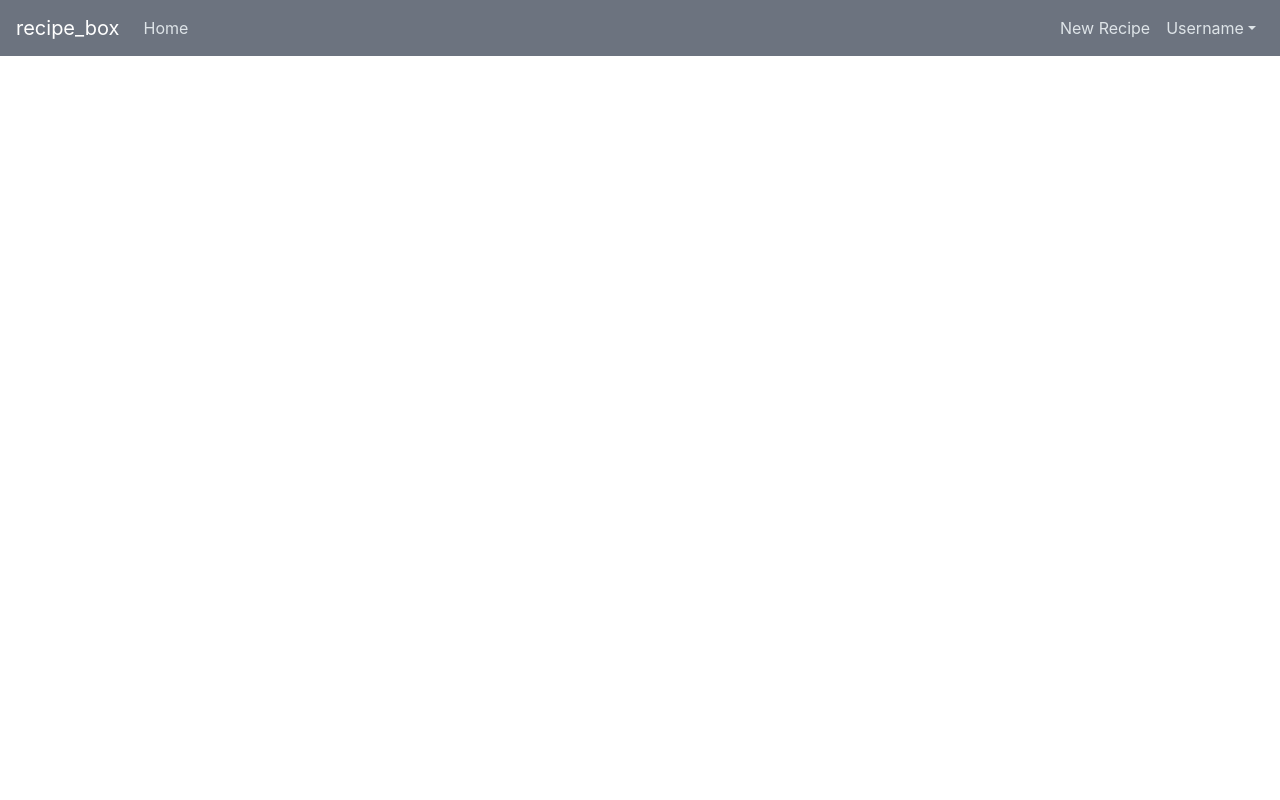
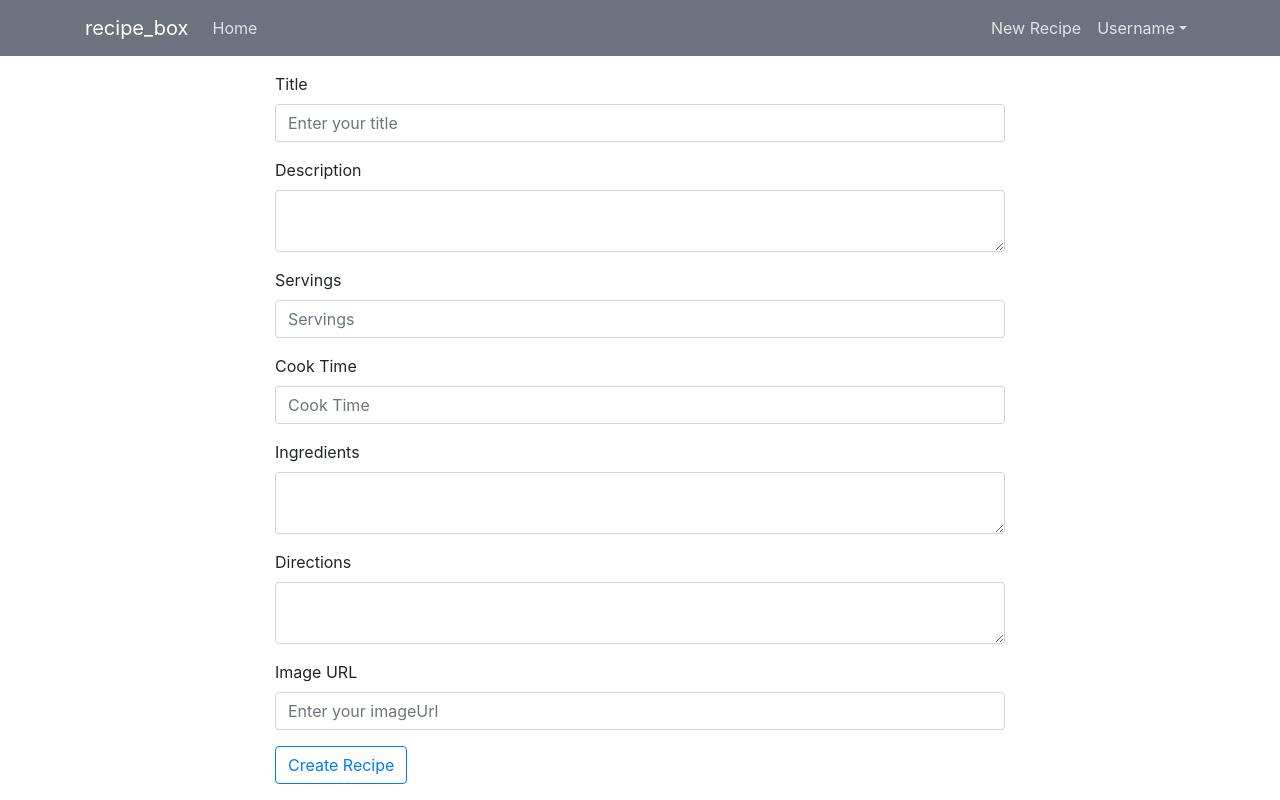
Before and after one commit to Hall-Erik/recipebox-django-ng, an Angular app: page /recipes/create in a window 1280 px wide. Before the commit this address led to /. Built offline with nearby package versions, Linux system fonts and the light colour scheme.

Commit message:
progress on detail and create routes

```diff
--- a/src/app/app-routing.module.ts
+++ b/src/app/app-routing.module.ts
@@ -2,11 +2,13 @@ import { NgModule } from '@angular/core';
 import { Routes, RouterModule } from '@angular/router';
 import { RecipeCreateComponent } from './recipes/recipe-create/recipe-create.component';
 import { RecipeListComponent } from './recipes/recipe-list/recipe-list.component';
+import { RecipeDetailComponent } from './recipes/recipe-detail/recipe-detail.component';
 
 const routes: Routes = [
   {path: "", pathMatch: "full", redirectTo: "index"},
   {path: "index", component: RecipeListComponent},
-  {path: "recipe-create", component: RecipeCreateComponent}
+  {path: "recipes/create", component: RecipeCreateComponent},
+  {path: "recipe/:id", component: RecipeDetailComponent}
 ];
 
 @NgModule({
--- a/src/app/app.component.html
+++ b/src/app/app.component.html
@@ -1,2 +1,6 @@
-<app-header></app-header>
-<router-outlet></router-outlet>
+<header>
+  <app-header></app-header>
+</header>
+<main role="main" class="container-fluid mt-3">
+  <router-outlet></router-outlet>
+</main>
--- a/src/app/app.module.ts
+++ b/src/app/app.module.ts
@@ -7,13 +7,15 @@ import { AppComponent } from './app.component';
 import { RecipeListComponent } from './recipes/recipe-list/recipe-list.component';
 import { RecipeCreateComponent } from './recipes/recipe-create/recipe-create.component';
 import { HeaderComponent } from './header/header.component';
+import { RecipeDetailComponent } from './recipes/recipe-detail/recipe-detail.component';
 
 @NgModule({
   declarations: [
     AppComponent,
     RecipeListComponent,
     RecipeCreateComponent,
-    HeaderComponent
+    HeaderComponent,
+    RecipeDetailComponent
   ],
   imports: [
     BrowserModule,
--- a/src/app/header/header.component.html
+++ b/src/app/header/header.component.html
@@ -1,4 +1,5 @@
-<nav class="navbar navbar-expand-md bg-gray navbar-dark fixed-top">
+<nav class="navbar navbar-expand-md bg-gray navbar-dark">
+  <div class="container">
     <a class="navbar-brand" routerLink="/index">recipe_box</a>
     <button class="navbar-toggler" type="button" data-toggle="collapse" data-target="#navbarCollapse" aria-controls="navbarCollapse"
       aria-expanded="false" aria-label="Toggle navigation">
@@ -12,7 +13,7 @@
       </ul>
       <ul class="navbar-nav ml-auto">
         <li class="nav-item">
-        <a class="nav-link" routerLink="/recipe-create">New Recipe</a>
+          <a class="nav-link" routerLink="/recipes/create">New Recipe</a>
         </li>
         <li class="dropdown show">
             <a class="nav-item nav-link dropdown-toggle"
@@ -28,4 +29,5 @@
         </li>
       </ul>
     </div>
+  </div>
 </nav>
--- a/src/app/recipes/recipe-create/recipe-create.component.html
+++ b/src/app/recipes/recipe-create/recipe-create.component.html
@@ -1,33 +1,57 @@
-<div class="container" style="margin-top: 70px;">
+<div class="container mb-3">
   <div class="row">
     <div class="col-sm-8 offset-sm-2">
-      <div>
-        <form>
-          <div class="form-group">
-            <label for="id">ID</label>
-            <input [(ngModel)]="recipe.id" type="text" name="id"
-            class="form-control" id="id" aria-describedby="idHelp"
-            placeholder="Enter ID">
-            <small id="idHelp" class="form-text text-muted">Enter your contact’s ID</small>
+      <form>
+        <div class="form-group">
+          <label for="title">Title</label>
+          <input [(ngModel)]="recipe.title" type="text" name="title"
+          class="form-control" id="title" aria-describedby="nameHelp"
+          placeholder="Enter your title">
+        </div>
 
-            <label for="name">Contact Name</label>
-            <input [(ngModel)]="recipe.name" type="text" name="name" class="form-control" id="name" aria-describedby="nameHelp" placeholder="Enter your name">
-            <small id="nameHelp" class="form-text text-muted">Enter your contact’s name</small>
+        <div class="form-group">
+          <label for="description">Description</label>
+          <textarea [(ngModel)]="recipe.description" name="description"
+          class="form-control" id="description" aria-describedby="descHelp">
+          </textarea>
+        </div>
 
-            <label for="email">Contact Email</label>
-            <input [(ngModel)]="recipe.email" type="text" name="email" class="form-control" id="email" aria-describedby="emailHelp"
-              placeholder="Enter your email">
-            <small id="nameHelp" class="form-text text-muted">Enter your contact’s email</small>
+        <div class="form-group">
+          <label for="servings">Servings</label>
+          <input [(ngModel)]="recipe.servings" type="number" name="servings"
+          class="form-control" id="servings" aria-describedby="servingsHelp"
+          placeholder="Servings">
+        </div>
 
-            <label for="description">Contact Description</label>
-            <textarea [(ngModel)]="recipe.description" name="description" class="form-control" id="description" aria-describedby="descHelp">
-                      </textarea>
-            <small id="descHelp" class="form-text text-muted">Enter your contact’s description</small>
+        <div class="form-group">
+          <label for="cookTime">Cook Time</label>
+          <input [(ngModel)]="recipe.cookTime" type="number" name="cookTime"
+          class="form-control" id="cookTime" aria-describedby="cookTimeHelp"
+          placeholder="Cook Time">
+        </div>
 
-          </div>
+        <div class="form-group">
+          <label for="ingredients">Ingredients</label>
+          <textarea [(ngModel)]="recipe.ingredients" name="ingredients"
+          class="form-control" id="ingredients" aria-describedby="descHelp">
+          </textarea>
+        </div>
+
+        <div class="form-group">
+          <label for="directions">Directions</label>
+          <textarea [(ngModel)]="recipe.directions" name="directions"
+          class="form-control" id="directions" aria-describedby="descHelp">
+          </textarea>
+        </div>
+
+        <div class="form-group">
+          <label for="imageUrl">Image URL</label>
+          <input [(ngModel)]="recipe.imageUrl" type="text" name="imageUrl"
+          class="form-control" id="imageUrl" aria-describedby="nameHelp"
+          placeholder="Enter your imageUrl">
+        </div>
         </form>
-        <button class="btn btn-primary" (click)="createRecipe()">Create contact</button>
-      </div>
+        <button class="btn btn-outline-primary" (click)="createRecipe()">Create Recipe</button>
     </div>
   </div>
 </div>
--- a/src/app/recipes/recipe-create/recipe-create.component.ts
+++ b/src/app/recipes/recipe-create/recipe-create.component.ts
@@ -27,15 +27,14 @@ export class RecipeCreateComponent implements OnInit {
       ingredients: "",
       directions: "",
       imageUrl: "",
-      datePosted: "",
-      userId: null
+      datePosted: "1/1/19",
+      userId: 1
     };
   }
 
   createRecipe() {
     console.log(this.recipe);
-    this.recipeService.createRecipt(this.recipe);
+    this.recipeService.createRecipe(this.recipe);
     this.initRecipe();
   }
-
 }
--- /dev/null
+++ b/src/app/recipes/recipe-detail/recipe-detail.component.html
@@ -0,0 +1,13 @@
+<div class="container" style="margin-top: 70px;">
+  <div class="card text-center" *ngIf="recipe">
+      <div class="card-header">
+        # {{recipe.id}}
+      </div>
+      <div class="card-block">
+        <h4 class="card-title">{{recipe.title}}</h4>
+        <p class="card-text">
+          {{recipe.description}}
+        </p>
+      </div>
+    </div>
+</div>
--- /dev/null
+++ b/src/app/recipes/recipe-detail/recipe-detail.component.ts
@@ -0,0 +1,22 @@
+import { Component, OnInit } from '@angular/core';
+import { ActivatedRoute } from '@angular/router';
+import { Recipe } from '../../models/recipe';
+import { RecipeService } from '../../services/recipe.service';
+
+@Component({
+  selector: 'app-recipe-detail',
+  templateUrl: './recipe-detail.component.html',
+  styleUrls: ['./recipe-detail.component.css']
+})
+export class RecipeDetailComponent implements OnInit {
+  public recipe: Recipe;
+
+  constructor(private recipeService: RecipeService,
+              private route: ActivatedRoute) { }
+
+  ngOnInit() {
+    const recipeId = this.route.snapshot.paramMap.get('id');
+    this.recipeService.getRecipe(+recipeId).subscribe(
+      recipe => this.recipe = recipe);
+  }
+}
--- a/src/app/recipes/recipe-list/recipe-list.component.html
+++ b/src/app/recipes/recipe-list/recipe-list.component.html
@@ -1,35 +1,16 @@
-<div class="container" style="margin-top: 70px;">
-  <table class="table table-hover">
-    <thead>
-      <tr>
-        <th>#</th>
-        <th>Name</th>
-        <th>Email</th>
-        <th>Actions</th>
-      </tr>
-    </thead>
-    <tbody>
-      <tr *ngFor="let recipe of recipes">
-
-        <td>{{ recipe.id }}</td>
-        <td> {{ recipe.name }}</td>
-        <td> {{ recipe.email }}</td>
-        <td>
-          <button class="btn btn-primary" (click)="selectRecipe(recipe)"> Show details</button>
-        </td>
-      </tr>
-    </tbody>
-  </table>
-  <div class="card text-center" *ngIf="selectedRecipe">
-      <div class="card-header">
-        # {{selectedRecipe.id}}
+<div class="row">
+  <div class="col-xs-12 col-sm-6 col-md-3 mb-1" *ngFor="let recipe of recipes">
+    <div class="card h-100" routerLink="/recipe/{{recipe.id}}">
+      <div class="card-img-top home-recipe-pic-div">
+        <img class="home-recipe-pic" src="{{ recipe.imageUrl }}" />
       </div>
-      <div class="card-block">
-        <h4 class="card-title">{{selectedRecipe.name}}</h4>
-        <p class="card-text">
-          {{selectedRecipe.description}}
-        </p>
+      <div class="card-body">
+        <h4 class="card-title"><a>{{recipe.title}}</a></h4>
+        <small class="card-text text-muted">
+          Author: <a>{{recipe.userId}}</a>
+        </small>
+        <p class="card-text">{{ recipe.description }}</p>
       </div>
-
     </div>
+  </div>
 </div>
--- a/src/app/recipes/recipe-list/recipe-list.component.ts
+++ b/src/app/recipes/recipe-list/recipe-list.component.ts
@@ -13,11 +13,7 @@ export class RecipeListComponent implements OnInit {
   constructor(public recipeService: RecipeService) { }
 
   ngOnInit() {
-    this.recipes = this.recipeService.getRecipes();
+    this.recipeService.getRecipes().subscribe(
+      recipes => this.recipes = recipes);
   }
-
-  public selectRecipe(recipe) {
-    this.selectedRecipe = recipe;
-  }
-
 }
--- a/src/app/services/recipe.service.ts
+++ b/src/app/services/recipe.service.ts
@@ -1,5 +1,6 @@
 import { Injectable } from '@angular/core';
 import { Recipe } from '../models/recipe';
+import { Observable, of } from 'rxjs';
 
 @Injectable({
   providedIn: 'root'
@@ -15,26 +16,38 @@ export class RecipeService {
       directions: "blah", servings: "5", imageUrl: "http://dee", userId: 1
     },
     {
-      id: 1, title: "Contact 002", description: "Contact 002 des",
+      id: 2, title: "Contact 002", description: "Contact 002 des",
       cookTime: "3", datePosted: "today", ingredients: "blahblah",
       directions: "blah", servings: "5", imageUrl: "http://dee", userId: 1
     },
     {
-      id: 1, title: "Contact 003", description: "Contact 003 des",
+      id: 3, title: "Contact 003", description: "Contact 003 des",
       cookTime: "3", datePosted: "today", ingredients: "blahblah",
       directions: "blah", servings: "5", imageUrl: "http://dee", userId: 1
     },
     {
-      id: 1, title: "Contact 004", description: "Contact 004 des",
+      id: 4, title: "Contact 004", description: "Contact 004 des",
       cookTime: "3", datePosted: "today", ingredients: "blahblah",
       directions: "blah", servings: "5", imageUrl: "http://dee", userId: 1
     },
   ];
 
-  public getRecipes(): Recipe[]{
-    return this.recipes;
+  public getRecipes(): Observable<Recipe[]> {
+    return of(this.recipes);
   }
-  public createRecipt(recipe: Recipe){
+
+  public getRecipe(id: Number): Observable<Recipe> {
+    return of(this.recipes.find(recipe => recipe.id == id));
+  }
+
+  public createRecipe(recipe: Recipe) {
+    let id: number = null;
+    if (this.recipes.length == 0) {
+      id = 0;
+    } else {
+      id = Math.max.apply(Math, this.recipes.map((r) => {return r.id})) + 1;
+    }
+    recipe.id = id;
     this.recipes.push(recipe);
   }
 }
```
Also changed, not shown: src/app/recipes/recipe-detail/recipe-detail.component.css (added), 1 other file (tests, documents, lock files or other folders). Lines whose indentation alone changed are shown as unchanged.
